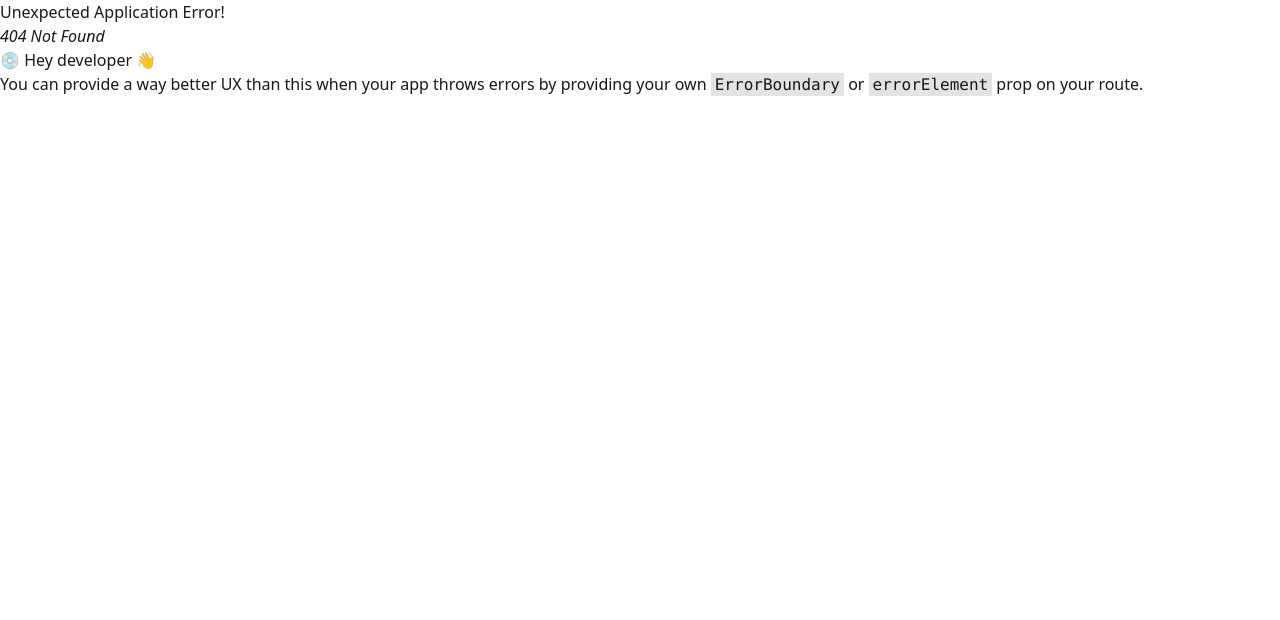
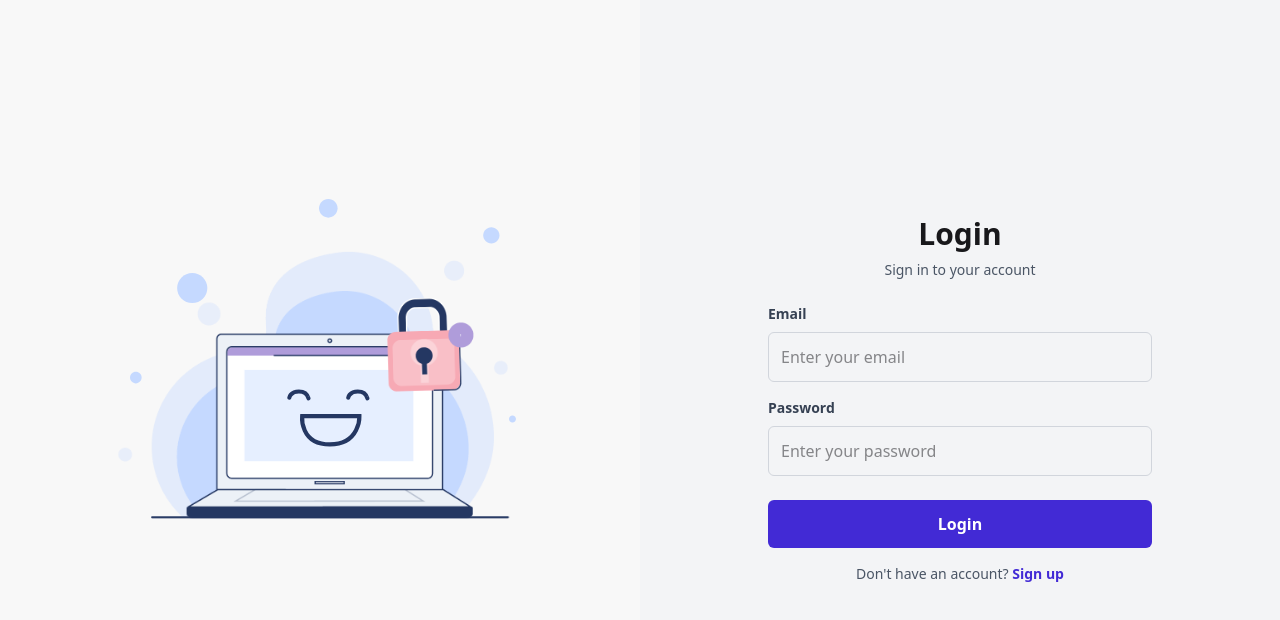
Before and after one commit to sakib236160/medicare-client, a React (Vite) app: page /login in a window 1280 px wide. Before the commit this address had no page. Shown: the top 620 px of the page. Built offline with nearby package versions, Linux system fonts and the light colour scheme.

Commit message:
simple login form

```diff
--- a/package.json
+++ b/package.json
@@ -15,6 +15,7 @@
     "flowbite-react": "^0.11.7",
     "leaflet": "^1.9.4",
     "localforage": "^1.10.0",
+    "lottie-react": "^2.4.1",
     "lucide-react": "^0.503.0",
     "match-sorter": "^8.0.0",
     "react": "^19.0.0",
--- a/src/Layout/Main.jsx
+++ b/src/Layout/Main.jsx
@@ -1,14 +1,17 @@
-import { Outlet } from "react-router-dom";
+import { Outlet, useLocation } from "react-router-dom";
 import Footer from "../Pages/Shared/Footer/Footer";
 import Navbar from "../Pages/Shared/Navbar/Navbar";
 
 
 const Main = () => {
+    const location =useLocation();
+    console.log(location);
+    const noHeaderFooter =location.pathname.includes('login');
     return (
         <div>
-            <Navbar></Navbar>
+            {noHeaderFooter || <Navbar></Navbar>}
             <Outlet></Outlet>
-            <Footer></Footer>
+            {noHeaderFooter || <Footer></Footer>}
         </div>
     );
 };
--- /dev/null
+++ b/src/Pages/Login/Login.jsx
@@ -0,0 +1,117 @@
+// import React from "react";
+
+// const Login = () => {
+//   return (
+//     <div>
+//       <div className="hero bg-base-200 min-h-screen">
+//         <div className="hero-content flex-col lg:flex-row">
+//           {/* Left side login card */}
+//           <div className="card bg-base-100 w-full max-w-sm shrink-0 shadow-2xl">
+//             <div className="card-body">
+//               <fieldset className="fieldset">
+//                 <label className="label">Email</label>
+//                 <input type="email" className="input" placeholder="Email" />
+//                 <label className="label">Password</label>
+//                 <input
+//                   type="password"
+//                   className="input"
+//                   placeholder="Password"
+//                 />
+//                 <div>
+//                   <a className="link link-hover">Forgot password?</a>
+//                 </div>
+//                 <button className="btn btn-neutral mt-4">Login</button>
+//               </fieldset>
+//             </div>
+//           </div>
+
+//           {/* Right side image */}
+//           <div className="w-full lg:w-1/2 flex justify-center">
+//             <img
+//               src="https://via.placeholder.com/400x300"
+//               alt="Login Illustration"
+//               className="max-w-sm rounded-lg shadow-2xl"
+//             />
+//           </div>
+//         </div>
+//       </div>
+//     </div>
+//   );
+// };
+
+// export default Login;
+
+
+import Lottie from "lottie-react";
+import loginAnimation from "../../assets/animation/login.json";
+
+const Login = () => {
+    const handleLogin = event =>{
+        event.preventDefault();
+        const form = event.target;
+        const email =form.email.value;
+        const password = form.password.value;
+        console.log(email,password);
+    }
+    return (
+        <div className="flex min-h-screen bg-base-200">
+            {/* Left Side Animation */}
+            <div className="hidden lg:flex flex-1 items-center justify-center">
+                <div className="max-w-md">
+                    <Lottie animationData={loginAnimation} loop={true} />
+                </div>
+            </div>
+
+            {/* Right Side Form */}
+            <div className="w-full lg:w-1/2 flex items-center justify-center bg-gray-100 py-8">
+                <form onSubmit={handleLogin} className="max-w-md w-full p-8">
+                    <h2 className="text-3xl font-bold text-center mb-2">Login</h2>
+                    <p className="text-sm text-gray-600 text-center mb-6">Sign in to your account</p>
+
+                    {/* Email Input */}
+                    <div className="mb-4">
+                        <label className="block text-gray-700 text-sm font-semibold mb-2" htmlFor="email">
+                            Email
+                        </label>
+                        <input
+                            id="email"
+                            name="email"
+                            type="email"
+                            placeholder="Enter your email"
+                            className="w-full p-3 border border-gray-300 rounded-md focus:outline-none focus:ring-2 focus:ring-primary"
+                        />
+                    </div>
+
+                    {/* Password Input */}
+                    <div className="mb-6">
+                        <label className="block text-gray-700 text-sm font-semibold mb-2" htmlFor="password">
+                            Password
+                        </label>
+                        <input
+                            id="password"
+                            name="password"
+                            type="password"
+                            placeholder="Enter your password"
+                            className="w-full p-3 border border-gray-300 rounded-md focus:outline-none focus:ring-2 focus:ring-primary"
+                        />
+                    </div>
+
+                    {/* Login Button */}
+                    <button className="w-full bg-primary text-white font-bold py-3 rounded-md hover:bg-primary/90 transition">
+                        Login
+                    </button>
+
+                    {/* Sign Up Link */}
+                    <p className="mt-4 text-center text-sm text-gray-600">
+                        Don't have an account?{" "}
+                        <a href="/register" className="text-primary font-semibold hover:underline">
+                            Sign up
+                        </a>
+                    </p>
+                </form>
+            </div>
+        </div>
+    );
+};
+
+export default Login;
--- a/src/Routes/Routes.jsx
+++ b/src/Routes/Routes.jsx
@@ -5,6 +5,7 @@ import Main from "../Layout/Main";
 import Home from "../Pages/Home/Home/Home";
 import Contact from "../Pages/Contact/Contact";
 import AvailableCamps from "../Pages/AvailableCamps/AvailableCamps";
+import Login from "../Pages/Login/Login";
 
 
 
@@ -24,6 +25,10 @@ import AvailableCamps from "../Pages/AvailableCamps/AvailableCamps";
         {
           path:"/available-camps",
           element:<AvailableCamps></AvailableCamps>
+        },
+        {
+          path:"/login",
+          element:<Login></Login>
         }
       ]
     },
```
Also changed, not shown: 1 other file (tests, documents, lock files or other folders).
